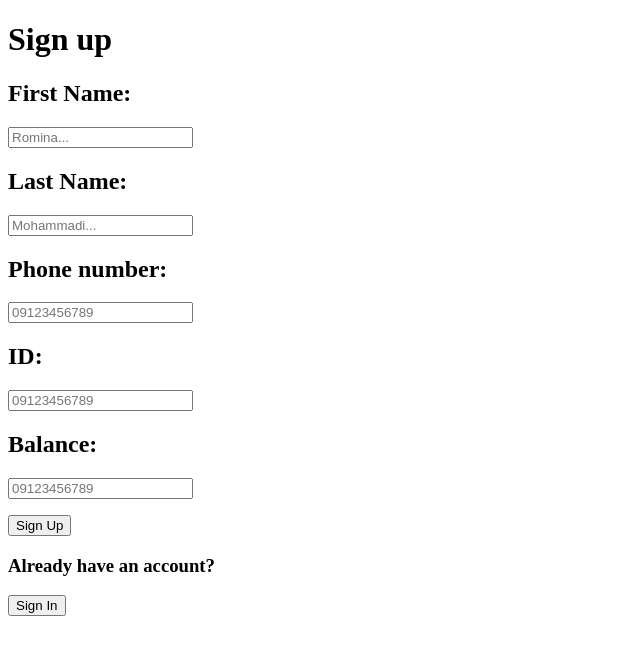
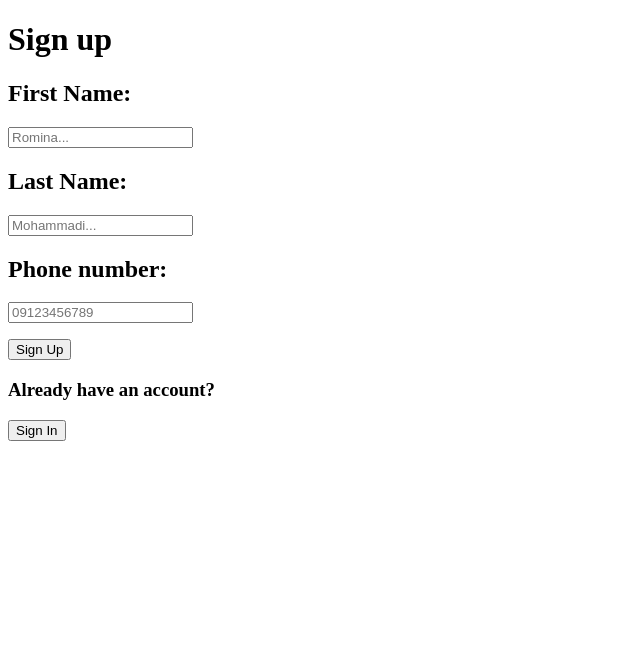
Before and after one commit to romina-kh/PEYSAZ_UI, a React (Vite) app in the folder client/: page /sign-up in a window 1280 px wide. Shown: the top 654 px of the page, without its empty margins (0-640 px from the left). Built offline with nearby package versions, Linux system fonts and the light colour scheme.

Commit message:
fix problem

```diff
--- a/client/src/pages/sign-up/sign-up.jsx
+++ b/client/src/pages/sign-up/sign-up.jsx
@@ -11,8 +11,8 @@ const SignUp = () => {
         First_name: yup.string().required(),
         Last_name: yup.string().required(),
         Phone_number:yup.number().required(),
-        ID: yup.string().required(),
-        Wallet_balance: yup.string().required()
+        // ID: yup.string().required(),
+        // Wallet_balance: yup.string().required()
     });
     // register :link
     // resolver link yup to form -- yup check validation
@@ -55,12 +55,6 @@ const SignUp = () => {
                 <h2>Phone number:</h2>
                 <input placeholder='09123456789' type='text'{...register("Phone_number")}/>
                 <p className='error'>{errors.Phone_number?.message}</p>
-                <h2>ID:</h2>
-                <input placeholder='09123456789' type='text'{...register("ID")}/>
-                <p className='error'>{errors.Phone_number?.message}</p>
-                <h2>Balance:</h2>
-                <input placeholder='09123456789' type='text'{...register("Wallet_balance")}/>
-                <p className='error'>{errors.Phone_number?.message}</p>
 
                 <button type='submit'>Sign Up</button>
 
```
Also changed, not shown: 2 other files (tests, documents, lock files or other folders).
